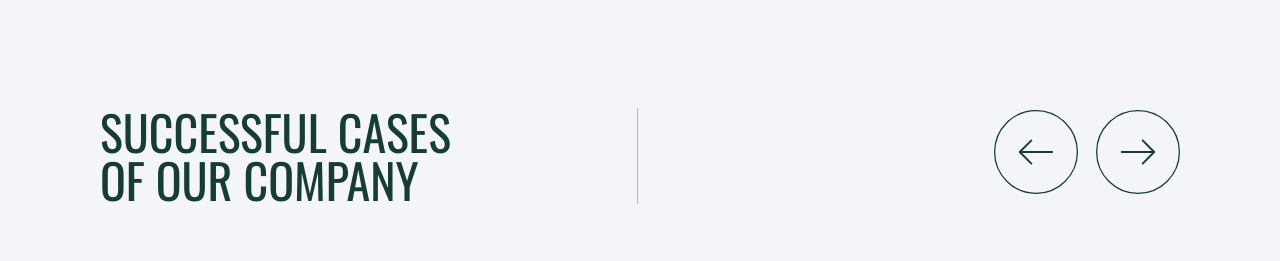
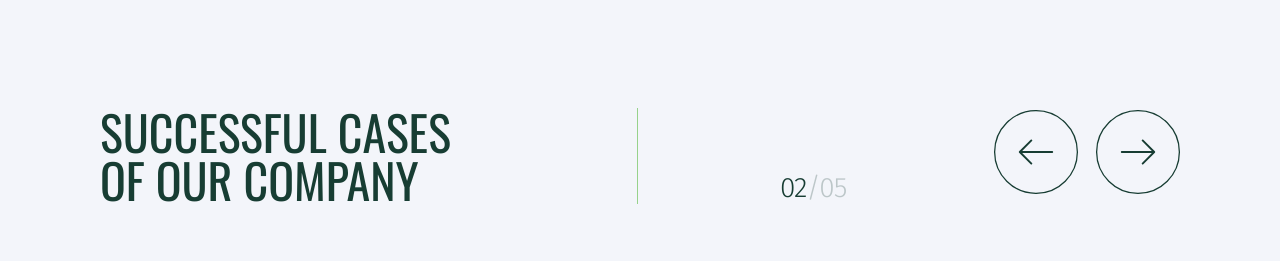
Before and after one commit to Marchenko1997/EcoSolutions, a React (Vite) app: page / in a window 1280 px wide. Shown: the part 2421-2682 px from the top of the page. Built offline with nearby package versions, Linux system fonts and the light colour scheme.

Commit message:
set up current Slide Number

```diff
--- /dev/null
+++ b/src/components/Cases/CurrentShowSlide/CurrentShowSlide.jsx
@@ -0,0 +1,12 @@
+import { ContainerNumberSlides } from "./CurrentShowSlide.styled";
+
+const CurrentShowSlide = ({ currentSlide }) => {
+  return (
+    <ContainerNumberSlides>
+      0{currentSlide}
+      <span>/05</span>
+    </ContainerNumberSlides>
+  );
+};
+
+export default CurrentShowSlide;
--- /dev/null
+++ b/src/components/Cases/CurrentShowSlide/CurrentShowSlide.styled.jsx
@@ -0,0 +1,28 @@
+import styled from "styled-components";
+
+export const ContainerNumberSlides = styled.div`
+  width: 72px;
+  height: 34px;
+  position: absolute;
+  top: -54px;
+  left: 0;
+  font-size: 28px;
+  font-weight: 300;
+  letter-spacing: -0.04em;
+  text-align: justify;
+  color: var(--main-dark);
+
+  span {
+    color: var(--light-grey);
+  }
+
+  @media screen and (min-width: 768px) {
+    top: -62px;
+    left: 376px;
+  }
+
+  @media screen and (min-width: 1280px) {
+    top: -152px;
+    left: 692px;
+  }
+`;
--- a/src/components/Cases/MySlider/MySlider.jsx
+++ b/src/components/Cases/MySlider/MySlider.jsx
@@ -8,6 +8,7 @@ import "slick-carousel/slick/slick-theme.css";
 import { SliderContainer, StyledSlide } from "./MySlider.styled";
 import { useMediaQuery } from "react-responsive";
 import { useState } from "react";
+import CurrentShowSlide from "../CurrentShowSlide/CurrentShowSlide";
 
 const MySlider = () => {
   const isTablet = useMediaQuery({ minWidth: 768 });
@@ -47,6 +48,7 @@ const MySlider = () => {
           </StyledSlide>
         ))}
       </Slider>
+      <CurrentShowSlide currentSlide={currentSlide}/>
     </SliderContainer>
   );
 };
```
